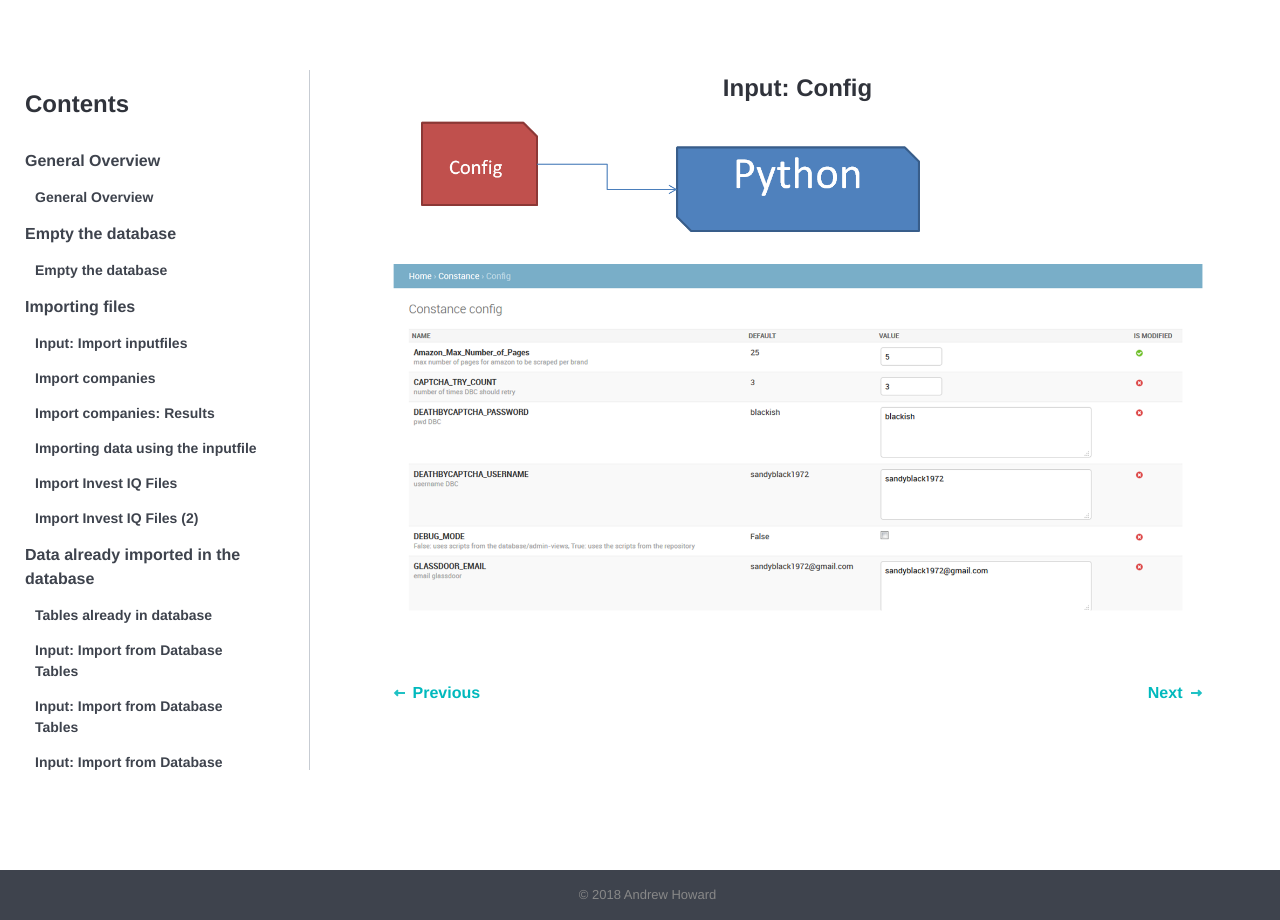
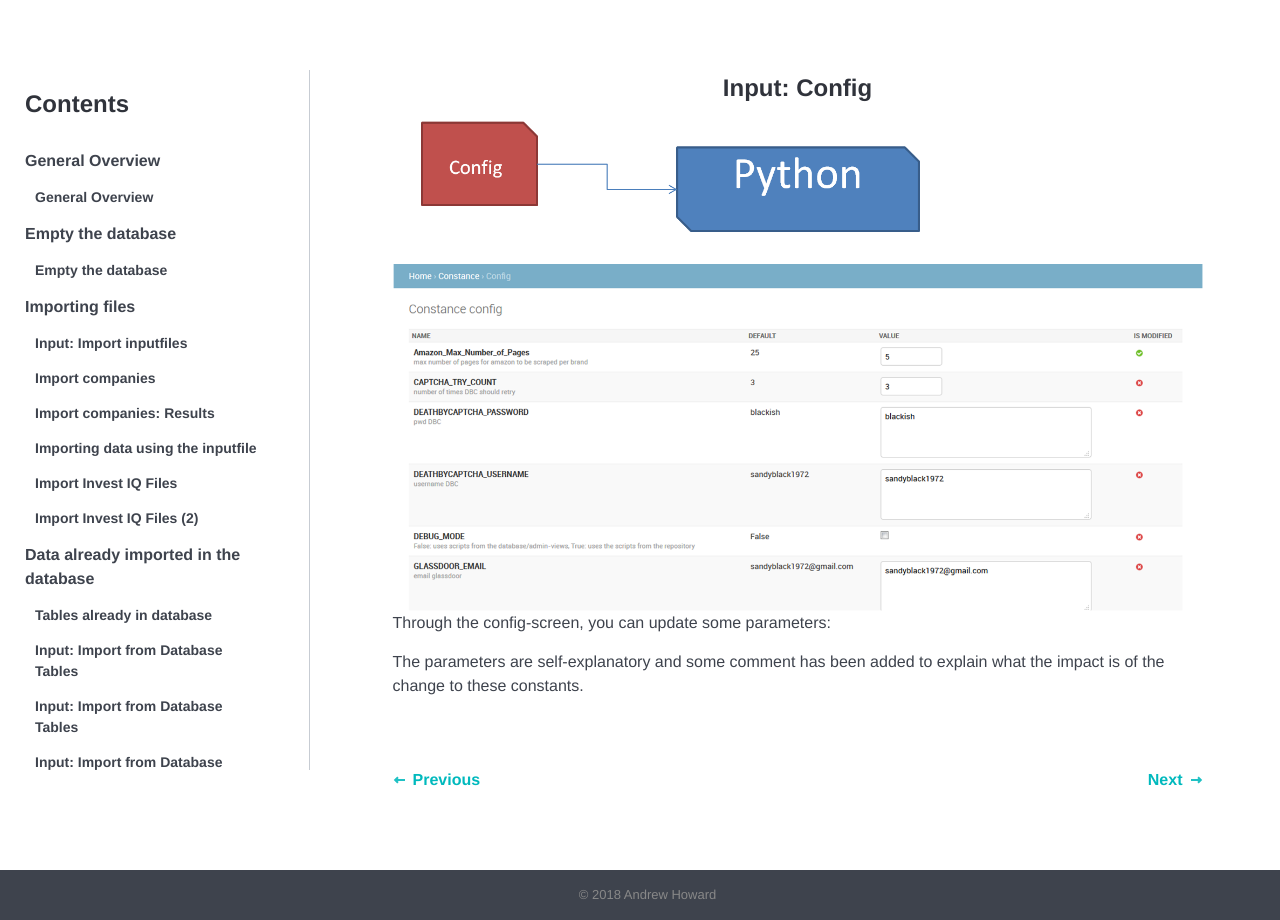
Before and after one commit to tkumpanenko/slides, a Jekyll site: the page built from _tutorials/020.html, in a window 1280 px wide. Built offline with Jekyll 4.4.1, drawn with Linux system fonts in a browser that asks for light colours.

Commit message:
Update from Forestry.io - 020.html

```diff
--- a/_tutorials/020.html
+++ b/_tutorials/020.html
@@ -4,8 +4,13 @@ topic: data-in-database
 order: 8
 date: 2018-01-18 19:31:06 +0000
 ---
-
-
 <h4>Input: Config</h4>
 
 <img src="{{site.url}}{{site.baseurl}}/images/020.png" alt="">
+
+<p>
+	Through the config-screen, you can update some parameters:
+</p>
+<p>
+	The parameters are self-explanatory and some comment has been added to explain what the impact is of the change to these constants.
+</p>
```
